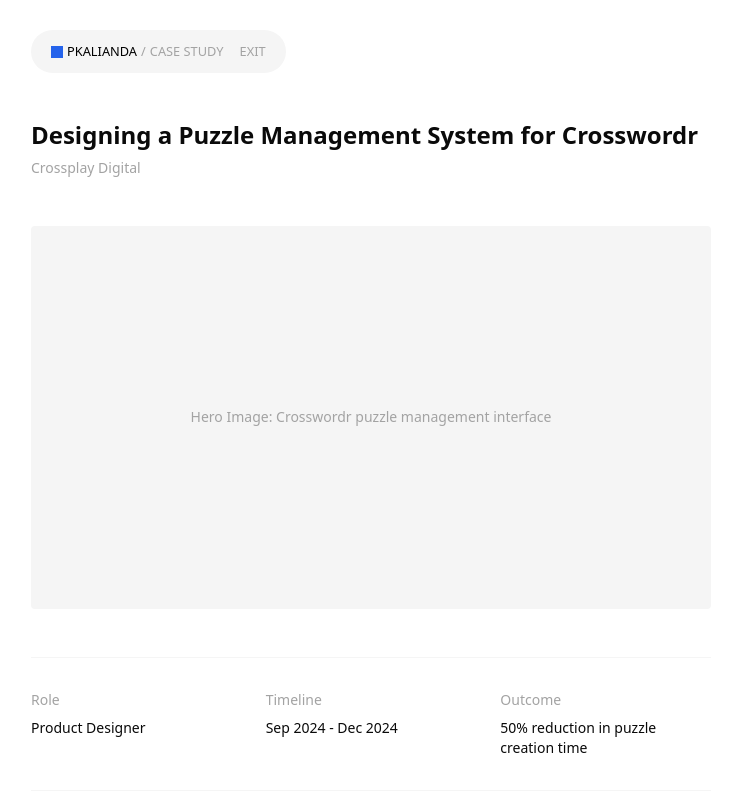
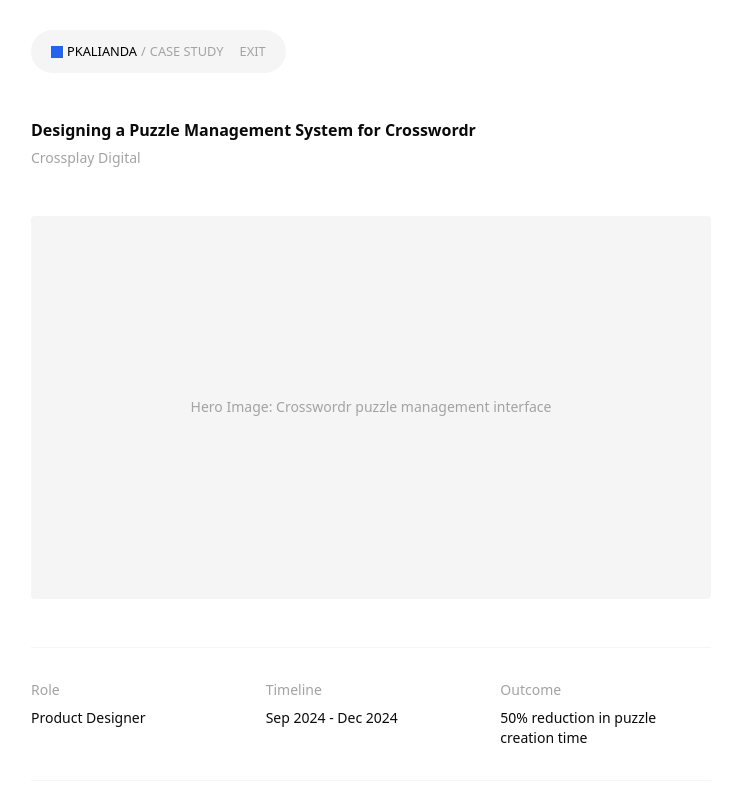
Before and after one commit to pkalianda/Portfolio, a Next.js app: page /case-studies/crosswordr in a window 1280 px wide. Shown: the top 800 px of the page, without its empty margins (269-998 px from the left). Built offline with nearby package versions, Linux system fonts and the light colour scheme.

Commit message:
style: Change case study title from text-2xl to text-base
- Updated h1 in CaseStudyLayout to use text-base instead of text-2xl
- Maintains font-semibold and leading-tight
- Change made directly in component for consistency across all case studies

```diff
--- a/app/components/case-studies/CaseStudyLayout.tsx
+++ b/app/components/case-studies/CaseStudyLayout.tsx
@@ -16,7 +16,7 @@ export default function CaseStudyLayout({ data }: CaseStudyLayoutProps) {
       <article className="w-full max-w-[680px] pt-[120px] flex flex-col gap-12">
         {/* Page Header */}
         <header className="flex flex-col gap-2">
-          <h1 className="text-primary font-semibold text-2xl leading-tight">
+          <h1 className="text-primary font-semibold text-base leading-tight">
             {metadata.title}
           </h1>
           <p className="text-primary-muted font-medium text-sm">
```
